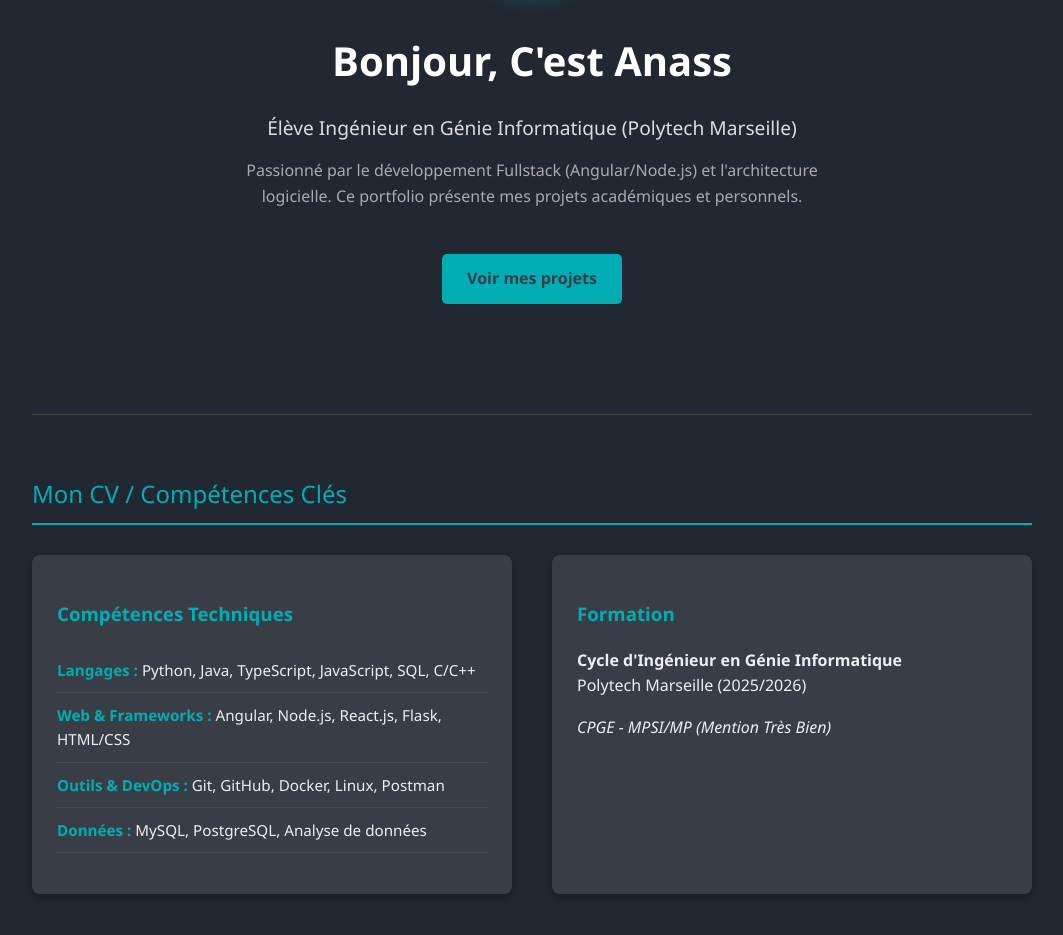
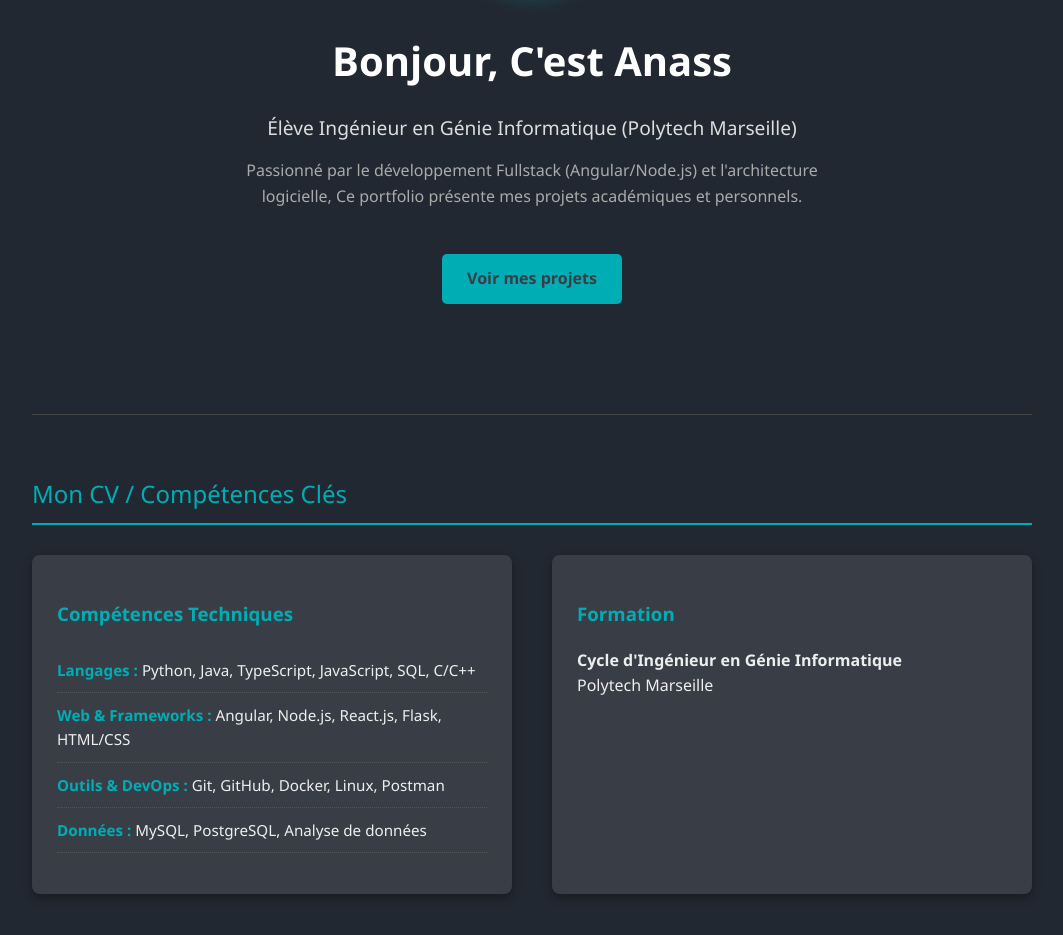
Before and after one commit to anasshakki/anass-portfolio-flask, a Flask app: page / in a window 1280 px wide. Shown: the part 353-1288 px from the top of the page, without its empty margins (108-1171 px from the left). Run offline with Flask 3, Linux system fonts and the light colour scheme.

Commit message:
Suppression CPGE et annee formation

```diff
--- a/templates/index.html
+++ b/templates/index.html
@@ -16,7 +16,7 @@
         <p class="tagline">Élève Ingénieur en Génie Informatique (Polytech Marseille)</p>
 
         <p class="description">
-            Passionné par le développement Fullstack (Angular/Node.js) et l'architecture logicielle.
+            Passionné par le développement Fullstack (Angular/Node.js) et l'architecture logicielle,
             Ce portfolio présente mes projets académiques et personnels.
         </p>
 
@@ -38,8 +38,8 @@
             <div class="formation">
                 <h3>Formation</h3>
                 <p><strong>Cycle d'Ingénieur en Génie Informatique</strong><br>
-                Polytech Marseille (2025/2026)</p>
-                <p><em>CPGE - MPSI/MP (Mention Très Bien)</em></p>
+                Polytech Marseille </p>
+
             </div>
         </div>
 
```
